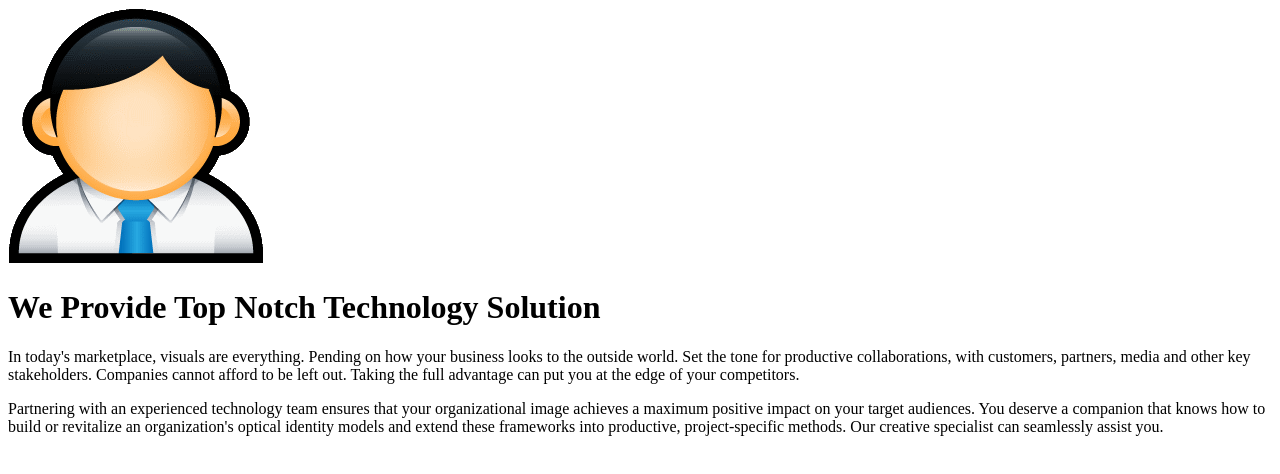
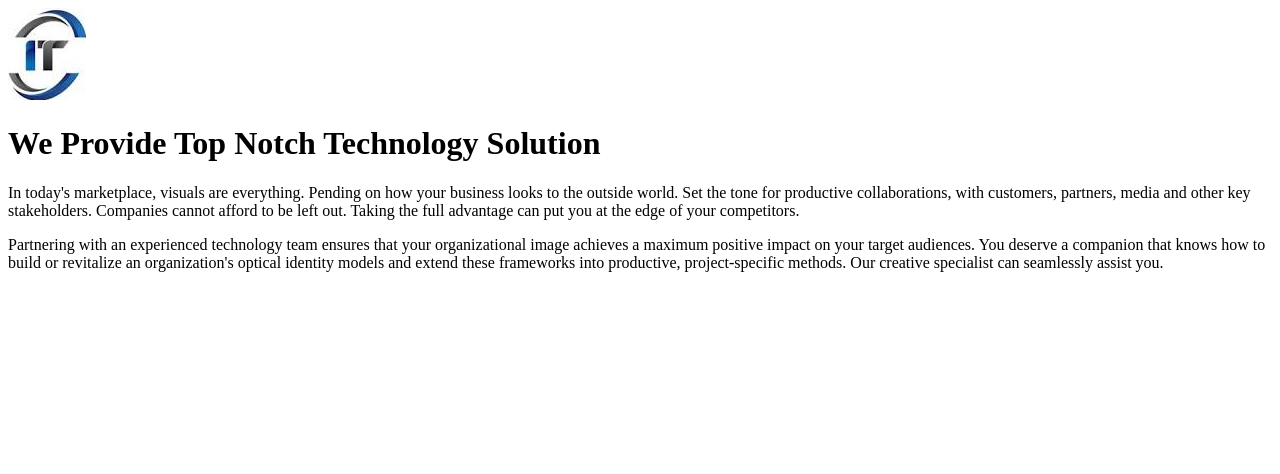
Before and after one commit to swizzyz/td-html-basics, a plain HTML site: page index.html in a window 1280 px wide. Drawn offline with Linux system fonts and the light colour scheme.

Commit message:
first comit

```diff
--- a/index.html
+++ b/index.html
@@ -6,11 +6,12 @@
     <meta name="viewport" content="width=device-width, initial-scale=1.0">
     <title>SAMUEL WISDOM</title>
 </head>
-<body> <img src="Hopstarter-Soft-Scraps.jpg" alt="">
-    <h1>We Provide Top Notch Technology Solution</h1>
-    <p>In today's marketplace, visuals are everything. Pending on how your business looks to the outside world. Set the tone for productive collaborations, with customers, partners, media and other key stakeholders. Companies cannot afford to be left out. Taking the full advantage can put you at the edge of your competitors.</p>
-<p>Partnering with an experienced technology team ensures that your organizational image achieves a maximum positive impact on your target audiences. You deserve a companion that knows how to build or revitalize an organization's optical identity models and extend these frameworks into productive, project-specific methods. Our creative specialist can seamlessly assist you.</p>
-
+<body>
+        <!-- <img src="IT_LOGO.jpeg"> -->
+        <img src="IT-LOGO.jpeg" alt="">
+        <h1>We Provide Top Notch Technology Solution</h1>
+        <p>In today's marketplace, visuals are everything. Pending on how your business looks to the outside world. Set the tone for productive collaborations, with customers, partners, media and other key stakeholders. Companies cannot afford to be left out. Taking the full advantage can put you at the edge of your competitors.</p>
+        <p>Partnering with an experienced technology team ensures that your organizational image achieves a maximum positive impact on your target audiences. You deserve a companion that knows how to build or revitalize an organization's optical identity models and extend these frameworks into productive, project-specific methods. Our creative specialist can seamlessly assist you.</p>
 
 </body>
 </html>
```
Also changed, not shown: IT-LOGO.jpeg (added), IT_LOGO.jpeg (added), gabriel-heinzer-g5jpH62pwes-unsplash.jpg (deleted), pakata-goh-Ovb-MejXjOg-unsplash.jpg (deleted).
